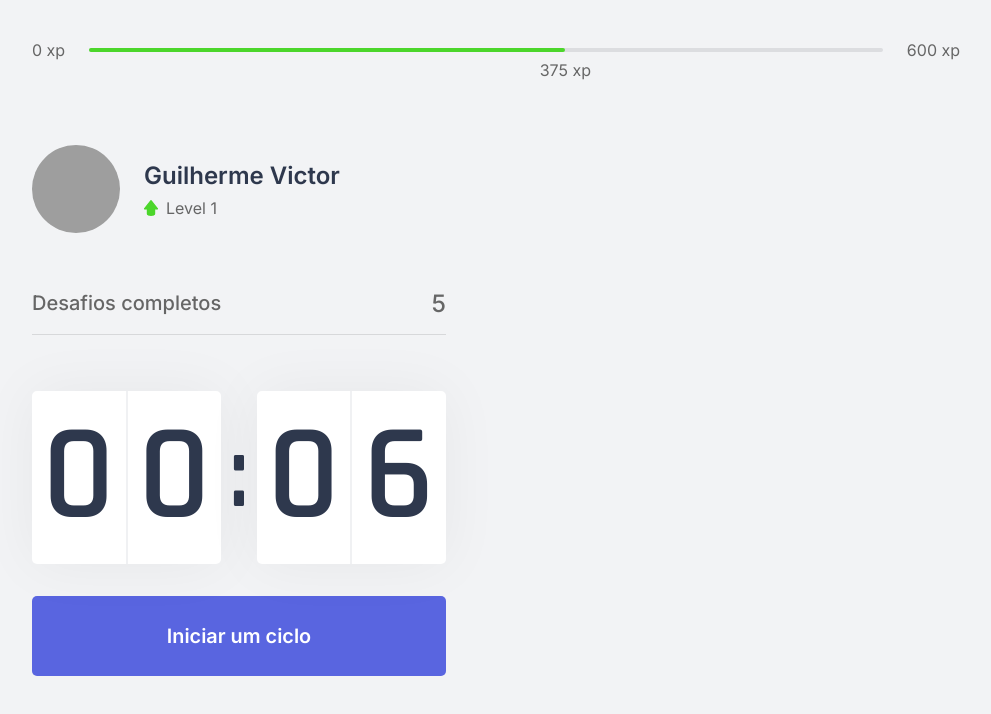
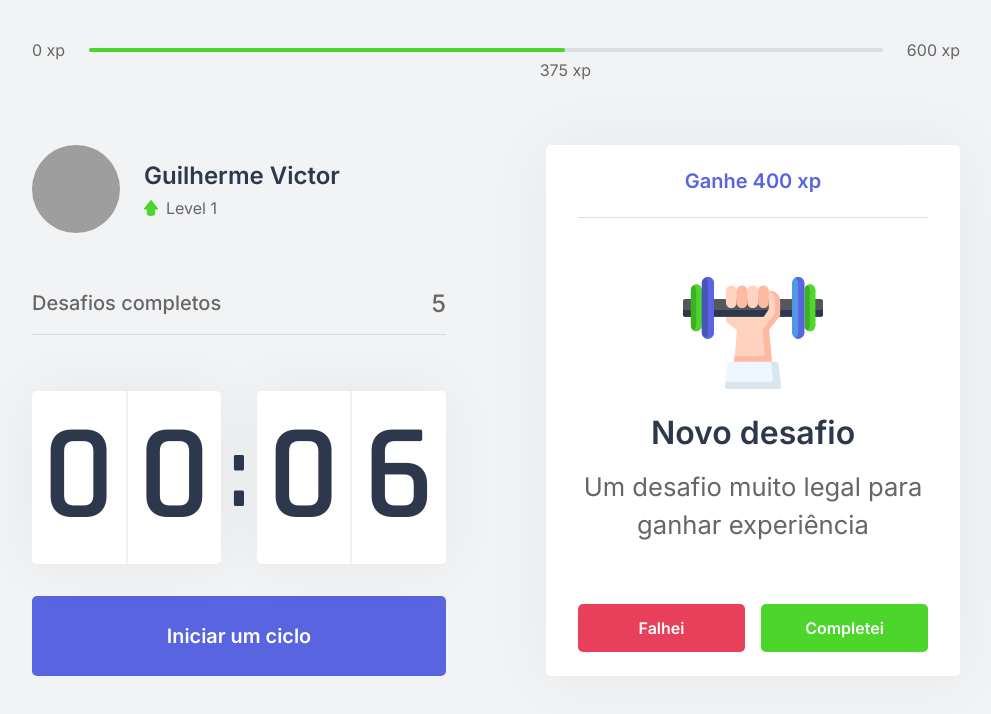
Before and after one commit to guivictorr/moveit, a Next.js app: page / in a window 1280 px wide. Shown: the top 714 px of the page, without its empty margins (144-1135 px from the left). Built offline with nearby package versions, Linux system fonts and the light colour scheme; grey boxes are pictures that could not be loaded.

Commit message:
feat(challengebox): styled challengebox

```diff
--- a/pages/index.tsx
+++ b/pages/index.tsx
@@ -6,6 +6,7 @@
 import Profile from '../src/components/Profile';
 import CompletedChallenges from '../src/components/CompletedChallenges';
 import Countdown from '../src/components/Countdown';
+import ChallengeBox from '../src/components/ChallengeBox';
 
 export default function Home() {
   return (
@@ -21,7 +22,9 @@
           <CompletedChallenges />
           <Countdown />
         </div>
-        <div />
+        <div>
+          <ChallengeBox />
+        </div>
       </section>
     </div>
   );
--- /dev/null
+++ b/src/components/ChallengeBox.tsx
@@ -0,0 +1,38 @@
+import styles from '../styles/components/ChallengeBox.module.scss';
+
+export default function ChallengeBox() {
+  const hasActiveChallenge = true;
+  return (
+    <div className={styles.challengeBoxContainer}>
+      {hasActiveChallenge ? (
+        <div className={styles.challengesActive}>
+          <header>Ganhe 400 xp</header>
+          <main>
+            <img src="icons/body.svg" alt="Desafio" />
+            <strong>Novo desafio</strong>
+            <p>Um desafio muito legal para ganhar experiência</p>
+          </main>
+
+          <footer>
+            <button type="button" className={styles.challengeFailedButton}>
+              Falhei
+            </button>
+            <button type="button" className={styles.challengeSucceededButton}>
+              Completei
+            </button>
+          </footer>
+        </div>
+      ) : (
+        <div className={styles.challengesNotActive}>
+          <strong>
+            Inicie um ciclo para receber desafios a serem completados
+          </strong>
+          <p>
+            <img src="icons/level0-up.svg" alt="Level up" />
+            Avance de level completando desafios.
+          </p>
+        </div>
+      )}
+    </div>
+  );
+}
--- /dev/null
+++ b/src/styles/components/ChallengeBox.module.scss
@@ -0,0 +1,99 @@
+@import '../variables.scss';
+@import '../mixins.scss';
+
+.challengeBoxContainer {
+  height: 100%;
+  background: $white;
+  border-radius: 5px;
+  box-shadow: 0 0 68px rgba(0, 0, 0, 0.05);
+  padding: 1.5rem 2rem;
+
+  @include flex-center(column);
+  text-align: center;
+
+  .challengesNotActive {
+    display: flex;
+    flex-direction: column;
+    align-items: center;
+
+    strong {
+      font-size: 1.54rem;
+      font-weight: 500;
+      line-height: 1.4;
+    }
+
+    p {
+      display: flex;
+      flex-direction: column;
+      align-items: center;
+      line-height: 1.4;
+      max-width: 70%;
+      margin-top: 3rem;
+
+      img {
+        margin-bottom: 1rem;
+      }
+    }
+  }
+
+  .challengesActive {
+    height: 100%;
+    display: flex;
+    flex-direction: column;
+
+    header {
+      color: $blue;
+      font-weight: 600;
+      font-size: 1.25rem;
+      padding: 0 2rem 1.5rem;
+      border-bottom: 1px solid $gray-line;
+    }
+
+    main {
+      flex: 1;
+      @include flex-center(column);
+
+      strong {
+        font-weight: 600;
+        font-size: 2rem;
+        color: $title;
+        margin: 1.5rem 0 1rem;
+      }
+
+      p {
+        line-height: 1.5;
+      }
+    }
+
+    footer {
+      display: grid;
+      grid-template-columns: 1fr 1fr;
+      gap: 1rem;
+
+      button {
+        height: 3rem;
+        display: flex;
+        align-items: center;
+        justify-content: center;
+        border: 0;
+        border-radius: 5px;
+        color: $white;
+        font-size: 1rem;
+        font-weight: 600;
+        transition: filter 0.4s ease;
+
+        &:hover {
+          filter: brightness(0.9);
+        }
+
+        &.challengeFailedButton {
+          background: $red;
+        }
+
+        &.challengeSucceededButton {
+          background: $green;
+        }
+      }
+    }
+  }
+}
--- /dev/null
+++ b/src/styles/mixins.scss
@@ -0,0 +1,6 @@
+@mixin flex-center($direction: row) {
+  display: flex;
+  align-items: center;
+  justify-content: center;
+  flex-direction: $direction;
+}
```
